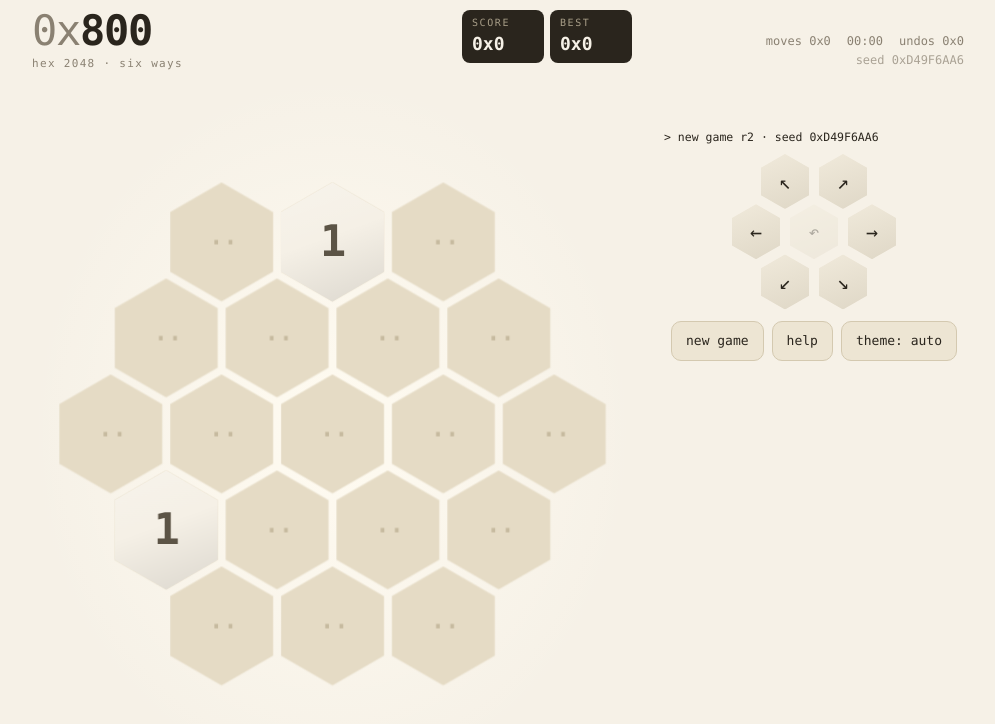
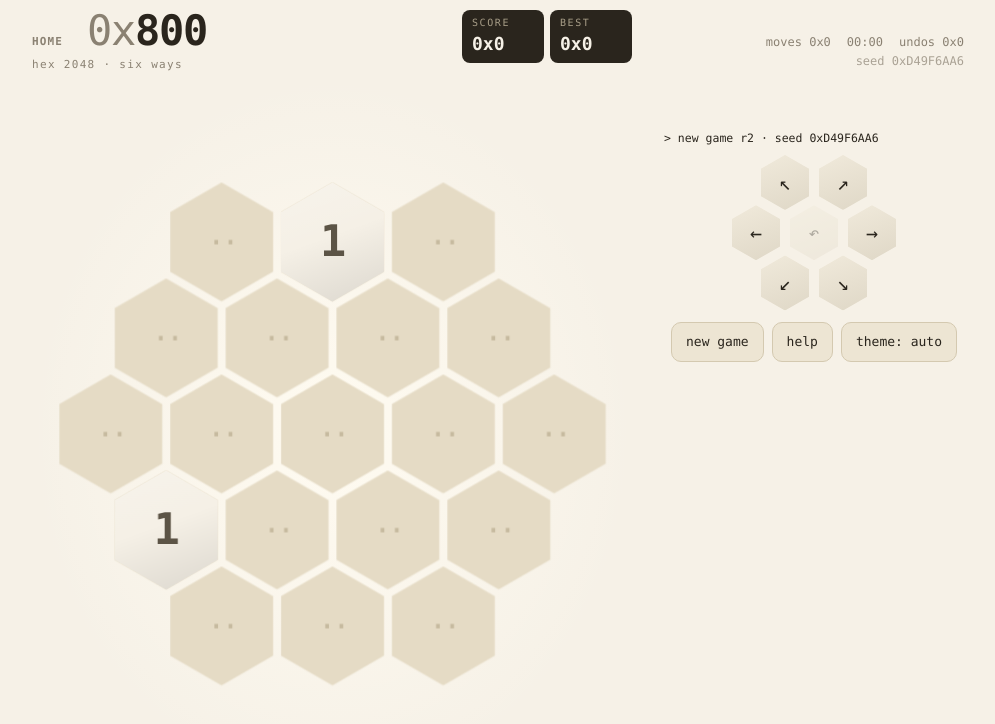
Before and after one commit to SimiaCryptus/0x800, a website with bundled scripts: page index.html in a window 1280 px wide. Shown: the whole page, without its empty margins (142-1137 px from the left). Built offline with nearby package versions, Linux system fonts and the light colour scheme.

Commit message:
homepage links

```diff
--- a/index.html
+++ b/index.html
@@ -53,7 +53,10 @@
   <body>
     <div class="app" id="app">
       <header class="top">
-        <h1 class="logo"><span class="prefix">0x</span>800<small>hex 2048 · six ways</small></h1>
+        <h1 class="logo">
+          <a href="/" class="home-link" aria-label="back to games home">home</a>
+          <span class="prefix">0x</span>800<small>hex 2048 · six ways</small>
+        </h1>
         <div class="scores">
           <button
             class="panel"
--- a/styles.css
+++ b/styles.css
@@ -293,6 +293,20 @@ kbd {
   font-weight: 500;
   letter-spacing: 0.12em;
   color: var(--muted);
+}
+.home-link {
+  display: inline-block;
+  margin-bottom: 6px;
+  font-size: 11px;
+  font-weight: 600;
+  letter-spacing: 0.1em;
+  text-transform: uppercase;
+  color: var(--muted);
+  text-decoration: none;
+}
+.home-link:hover {
+  color: var(--fg);
+  text-decoration: underline;
 }
 
 .scores {
```
